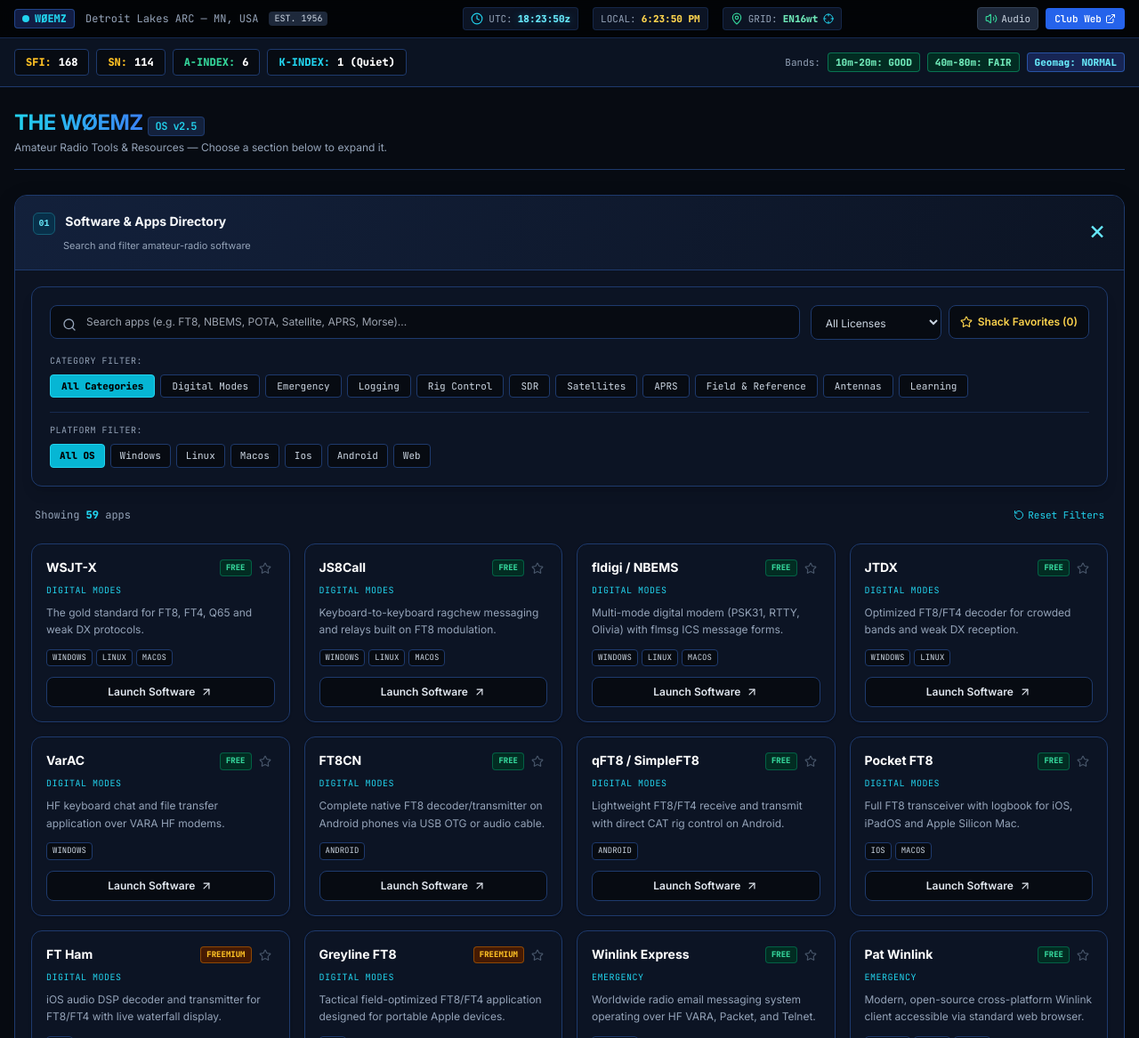
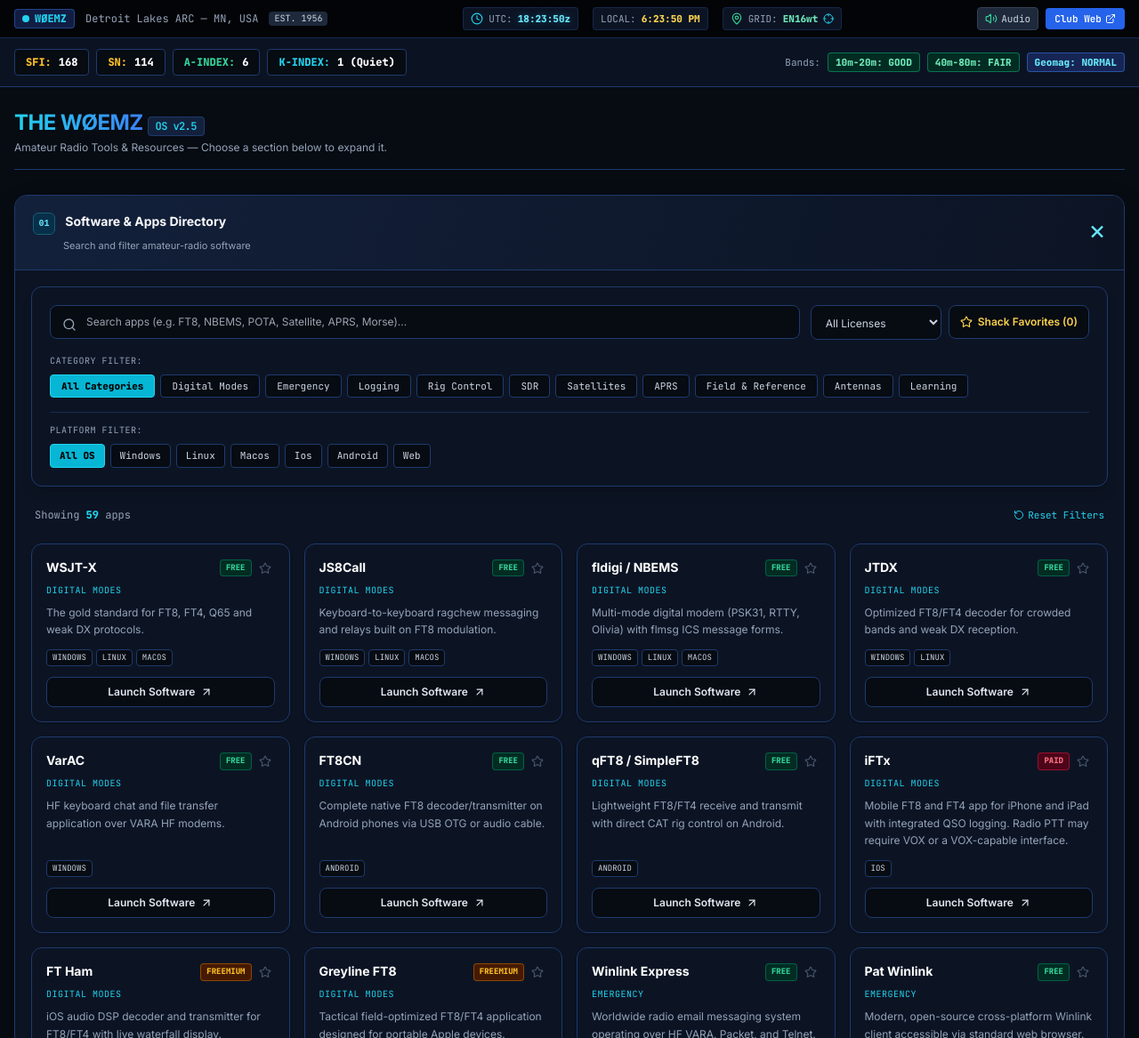
Before and after one commit to N0ZHD/w0emz-ham-radio-tools, a plain HTML site: page index.html in a window 1280 px wide. Shown: the top 1167 px of the page at 89% size. Drawn offline with nearby package versions, Linux system fonts and the light colour scheme.

Commit message:
Update URLs and comments in index.html

```diff
--- a/index.html
+++ b/index.html
@@ -335,14 +335,14 @@
     <!-- APP ENGINE SCRIPT -->
     <script>
         const APPS_DATABASE = [
-            { id: "wsjtx", name: "WSJT-X", cat: "Digital Modes", platforms: ["windows", "linux", "macos"], price: "free", desc: "The gold standard for FT8, FT4, Q65 and weak DX protocols.", url: "https://wsjtx.github.io/wsjtx/index.html" },
+            { id: "wsjtx", name: "WSJT-X", cat: "Digital Modes", platforms: ["windows", "linux", "macos"], price: "free", desc: "The gold standard for FT8, FT4, Q65 and weak DX protocols.", url: "https://wsjt.sourceforge.io/wsjtx.html" },
             { id: "js8call", name: "JS8Call", cat: "Digital Modes", platforms: ["windows", "linux", "macos"], price: "free", desc: "Keyboard-to-keyboard ragchew messaging and relays built on FT8 modulation.", url: "http://js8call.com/" },
             { id: "fldigi", name: "fldigi / NBEMS", cat: "Digital Modes", platforms: ["windows", "linux", "macos"], price: "free", desc: "Multi-mode digital modem (PSK31, RTTY, Olivia) with flmsg ICS message forms.", url: "http://www.w1hkj.com/" },
-            { id: "jtdx", name: "JTDX", cat: "Digital Modes", platforms: ["windows", "linux"], price: "free", desc: "Optimized FT8/FT4 decoder for crowded bands and weak DX reception.", url: "https://github.com/jtdx-project/jtdx" },
+            { id: "jtdx", name: "JTDX", cat: "Digital Modes", platforms: ["windows", "linux"], price: "free", desc: "Optimized FT8/FT4 decoder for crowded bands and weak DX reception.", url: "https://www.jtdx.tech/" },
             { id: "varac", name: "VarAC", cat: "Digital Modes", platforms: ["windows"], price: "free", desc: "HF keyboard chat and file transfer application over VARA HF modems.", url: "https://www.varac-hamradio.com/" },
             { id: "ft8cn", name: "FT8CN", cat: "Digital Modes", platforms: ["android"], price: "free", desc: "Complete native FT8 decoder/transmitter on Android phones via USB OTG or audio cable.", url: "https://github.com/n0boy/ft8cn" },
-            { id: "qft8", name: "qFT8 / SimpleFT8", cat: "Digital Modes", platforms: ["android"], price: "free", desc: "Lightweight FT8/FT4 receive and transmit with direct CAT rig control on Android.", url: "https://qft8.com/" },
-            { id: "pocketft8", name: "Pocket FT8", cat: "Digital Modes", platforms: ["ios", "macos"], price: "free", desc: "Full FT8 transceiver with logbook for iOS, iPadOS and Apple Silicon Mac.", url: "https://apps.apple.com/us/app/pocket-ft8/id1573031024" },
+            { id: "qft8", name: "qFT8 / SimpleFT8", cat: "Digital Modes", platforms: ["android"], price: "free", desc: "Lightweight FT8/FT4 receive and transmit with direct CAT rig control on Android.", url: "https://github.com/kg5d/qFT8" },
+            { id: "iftx", name: "iFTx", cat: "Digital Modes", platforms: ["ios"], price: "paid", desc: "Mobile FT8 and FT4 app for iPhone and iPad with integrated QSO logging. Radio PTT may require VOX or a VOX-capable interface.", url: "https://apps.apple.com/us/app/iftx/id6446093115" },
             { id: "ftham", name: "FT Ham", cat: "Digital Modes", platforms: ["ios"], price: "freemium", desc: "iOS audio DSP decoder and transmitter for FT8/FT4 with live waterfall display.", url: "https://ftham.turrion.dev/" },
             { id: "greylineft8", name: "Greyline FT8", cat: "Digital Modes", platforms: ["ios"], price: "freemium", desc: "Tactical field-optimized FT8/FT4 application designed for portable Apple devices.", url: "https://apps.apple.com/us/app/greyline-ft8/id6773455172" },
             { id: "winlink", name: "Winlink Express", cat: "Emergency", platforms: ["windows"], price: "free", desc: "Worldwide radio email messaging system operating over HF VARA, Packet, and Telnet.", url: "https://www.winlink.org/" },
@@ -412,7 +412,7 @@
         let showFavoritesOnly = false;
         let soundEnabled = true;
         let selectedKitApps = new Set(KIT_PRESETS.pota.apps);
-        // Browser storage is optional; it must never prevent the application directory from loading.
+        // Browser storage is optional; it must never prevent the 58-app directory from loading.
         let favorites = (() => {
             try {
                 const saved = JSON.parse(window.localStorage.getItem('w0emz_favorites') || '[]');
@@ -430,7 +430,7 @@
         let isMorsePlaying = false;
         let morseTimeouts = [];
 
-        function initializeResourceCenter() {
+        window.addEventListener('DOMContentLoaded', () => {
             try { initClock(); } catch (error) { console.warn('Clock could not initialize:', error); }
             try { initFilterButtons(); } catch (error) { console.error('Directory filters could not initialize:', error); }
             try { applyFilters(); } catch (error) {
@@ -444,12 +444,7 @@
             try { updateFavBadge(); } catch (error) { console.warn('Favorites badge could not initialize:', error); }
             refreshIcons();
             try { initMorseWatcher(); } catch (error) { console.warn('CW input watcher could not initialize:', error); }
-        }
-        if (document.readyState === 'loading') {
-            document.addEventListener('DOMContentLoaded', initializeResourceCenter, { once: true });
-        } else {
-            initializeResourceCenter();
-        }
+        });
 
         function initClock() {
             function update() {
@@ -621,7 +616,7 @@
                 return `
                     <div class="bg-tactical-900 border border-tactical-border hover:border-cyan-500/70 rounded-xl p-4 flex flex-col justify-between transition-all duration-200 group shadow">
                         <div><div class="flex items-start justify-between gap-2 mb-1.5"><h3 class="text-sm font-bold text-white group-hover:text-cyan-300 transition flex items-center gap-1.5">${app.name}</h3><div class="flex items-center gap-1">${getLicenseBadge(app.price)}<button onclick="toggleFav('${app.id}')" title="Save Favorite" class="p-1 hover:text-amber-400 transition"><i data-lucide="star" class="w-3.5 h-3.5 ${isFav ? 'text-amber-400 fill-amber-400' : 'text-slate-600'}"></i></button></div></div><div class="text-[10px] font-mono text-cyan-400 uppercase tracking-wider mb-2">${app.cat}</div><p class="text-xs text-slate-400 leading-relaxed mb-3">${app.desc}</p></div>
-                        <div><div class="flex flex-wrap gap-1 mb-3">${app.platforms.map(p => `<span class="px-1.5 py-0.5 rounded bg-tactical-950 border border-tactical-border text-[9px] font-mono uppercase text-slate-300">${p}</span>`).join('')}</div><a href="${app.url}" target="_blank" rel="noopener noreferrer" class="w-full py-2 rounded-lg bg-tactical-950 hover:bg-blue-600 border border-tactical-border hover:border-blue-500 text-slate-200 hover:text-white text-xs font-semibold flex items-center justify-center gap-1.5 transition"><span>Launch Software</span><i data-lucide="arrow-up-right" class="w-3.5 h-3.5"></i></a></div>
+                        <div><div class="flex flex-wrap gap-1 mb-3">${app.platforms.map(p => `<span class="px-1.5 py-0.5 rounded bg-tactical-950 border border-tactical-border text-[9px] font-mono uppercase text-slate-300">${p}</span>`).join('')}</div><a href="${app.url}" target="_blank" class="w-full py-2 rounded-lg bg-tactical-950 hover:bg-blue-600 border border-tactical-border hover:border-blue-500 text-slate-200 hover:text-white text-xs font-semibold flex items-center justify-center gap-1.5 transition"><span>Launch Software</span><i data-lucide="arrow-up-right" class="w-3.5 h-3.5"></i></a></div>
                     </div>`;
             }).join('');
             refreshIcons();
```
